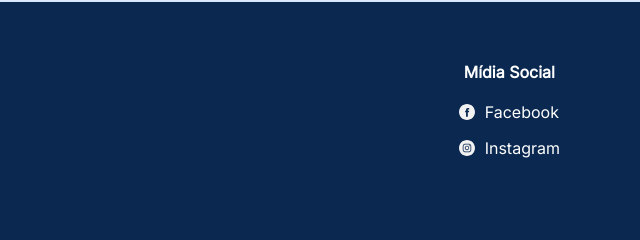
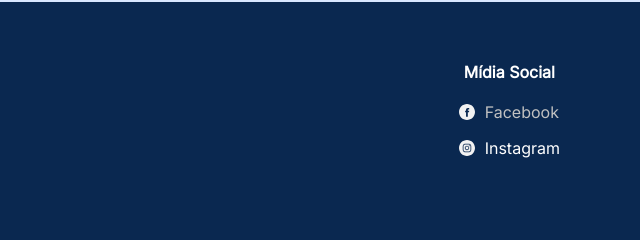
Before and after one commit to nuno-dev98/web_project_coffeeshop, a plain HTML site: page index.html in a window 1280 px wide. In both pictures the pointer is over the link "Facebook". Shown: the part 2546-2786 px from the top of the page, 640-1280 px from the left. Drawn offline with Linux system fonts and the light colour scheme.

Commit message:
Nova Atualização

```diff
--- a/Blocks/footer.css
+++ b/Blocks/footer.css
@@ -63,6 +63,9 @@
 .footer__column-link:focus {
   color: #c1c1c1;
 }
+.footer__column-link:hover {
+  color: #c1c1c1;
+}
 .footer__social-icon {
   width: 16px;
   height: 16px;
```
